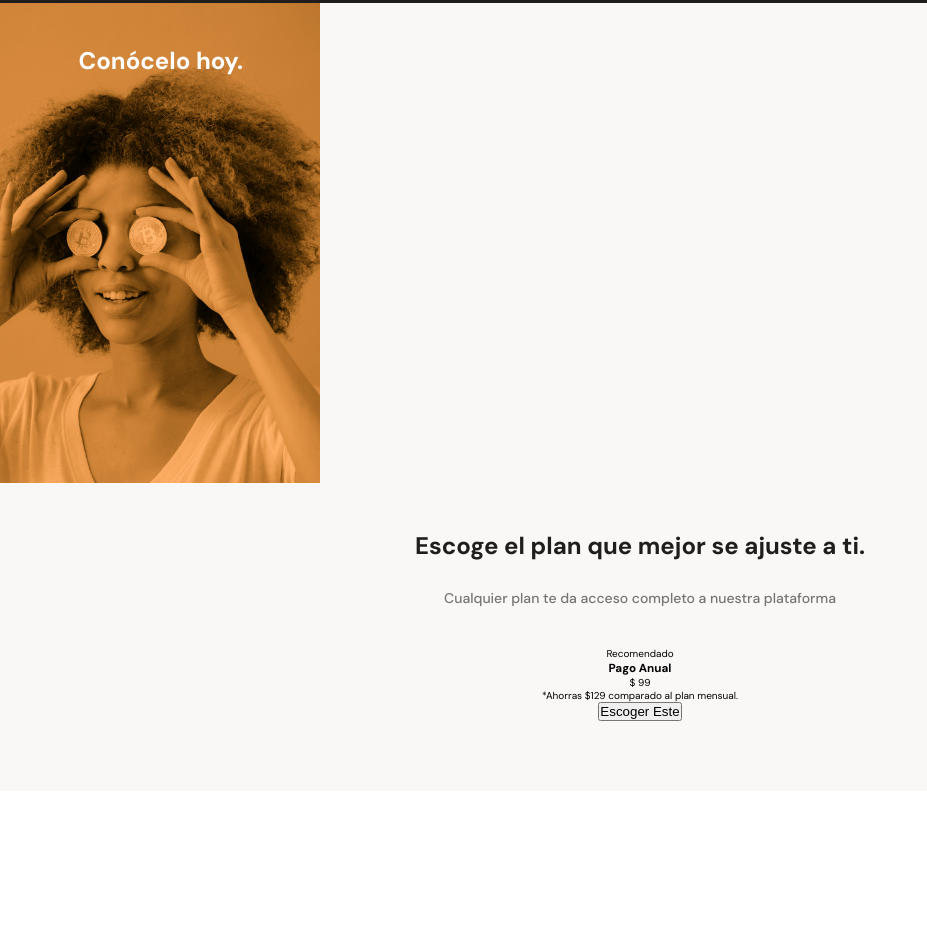
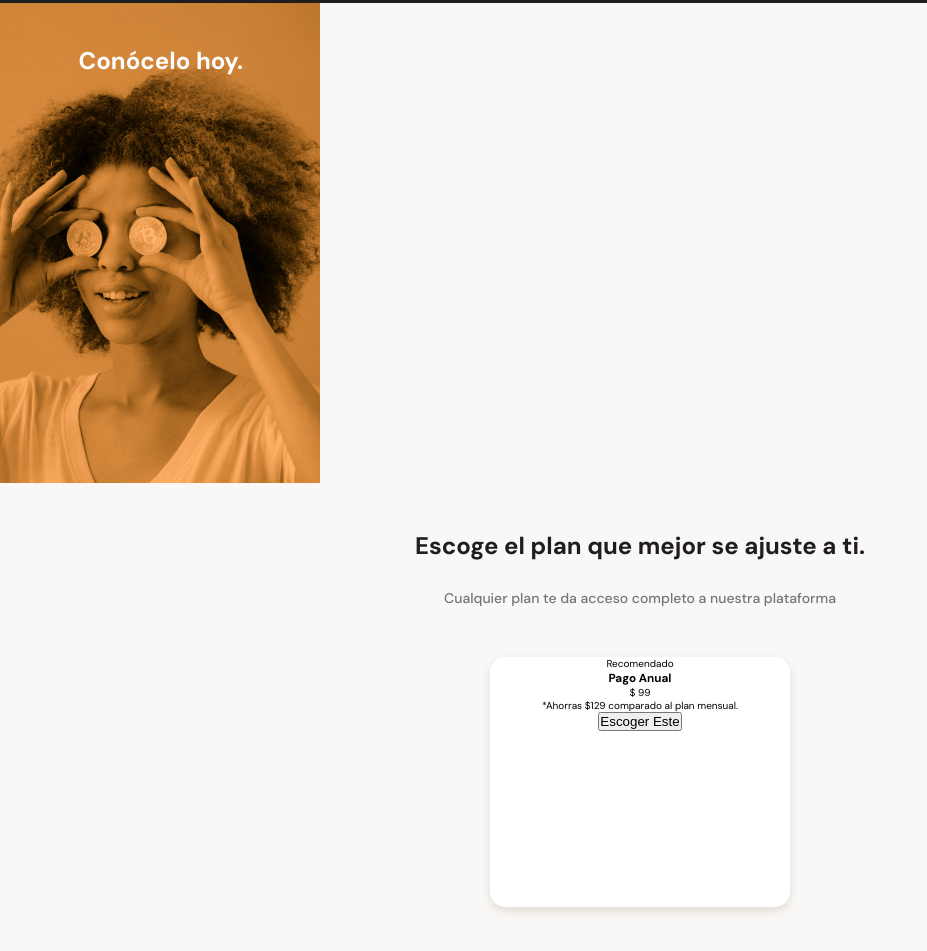
Before and after one commit to alejandrozambrano/CursoMobileFirst, a plain HTML site: page index.html in a window 1280 px wide. Shown: the part 2017-2968 px from the top of the page, without its empty margins (0-927 px from the left). Before the commit the page ends 2808 px from the top, so only its background shows below. Drawn offline with Linux system fonts and the light colour scheme.

Commit message:
Aplicación estilos a las tarjetas de la sección de planes

```diff
--- a/index.html
+++ b/index.html
@@ -95,12 +95,12 @@
             </div>
             <section class="plans-container--slider">
                 <article class="plans-continer--card">
-                    <p>Recomendado</p>
-                    <div>
-                        <h3>Pago Anual</h3>
-                        <p> <span>$</span> 99</p>
-                        <p>*Ahorras $129 comparado al plan mensual.</p>
-                        <button>Escoger Este</button>
+                    <p class="recomendado">Recomendado</p>
+                    <div class="plan-info-container">
+                        <h3 class="plan-card--title">Pago Anual</h3>
+                        <p class="plan-card--price"><span>$</span> 99</p>
+                        <p class="plan-card-saving">*Ahorras $129 comparado al plan mensual.</p>
+                        <button class="plan-card-ca">Escoger Este</button>
                     </div>
                 </article>
             </section>
--- a/styles.css
+++ b/styles.css
@@ -391,3 +391,15 @@ main {
     line-height: 1.8rem;
     color: #757575;
 }
+.plans-continer--card {
+    position: relative;
+    width: 70%;
+    min-width: 230px;
+    max-width: 300px;
+    height: 250px;
+    margin: 50px auto 0;
+    padding: 0 20px ;
+    background-color: var(--just-white);
+    border-radius: 15px;
+    box-shadow: 0 4px 8px rgba(89, 73, 30, 0.16);
+}
```
